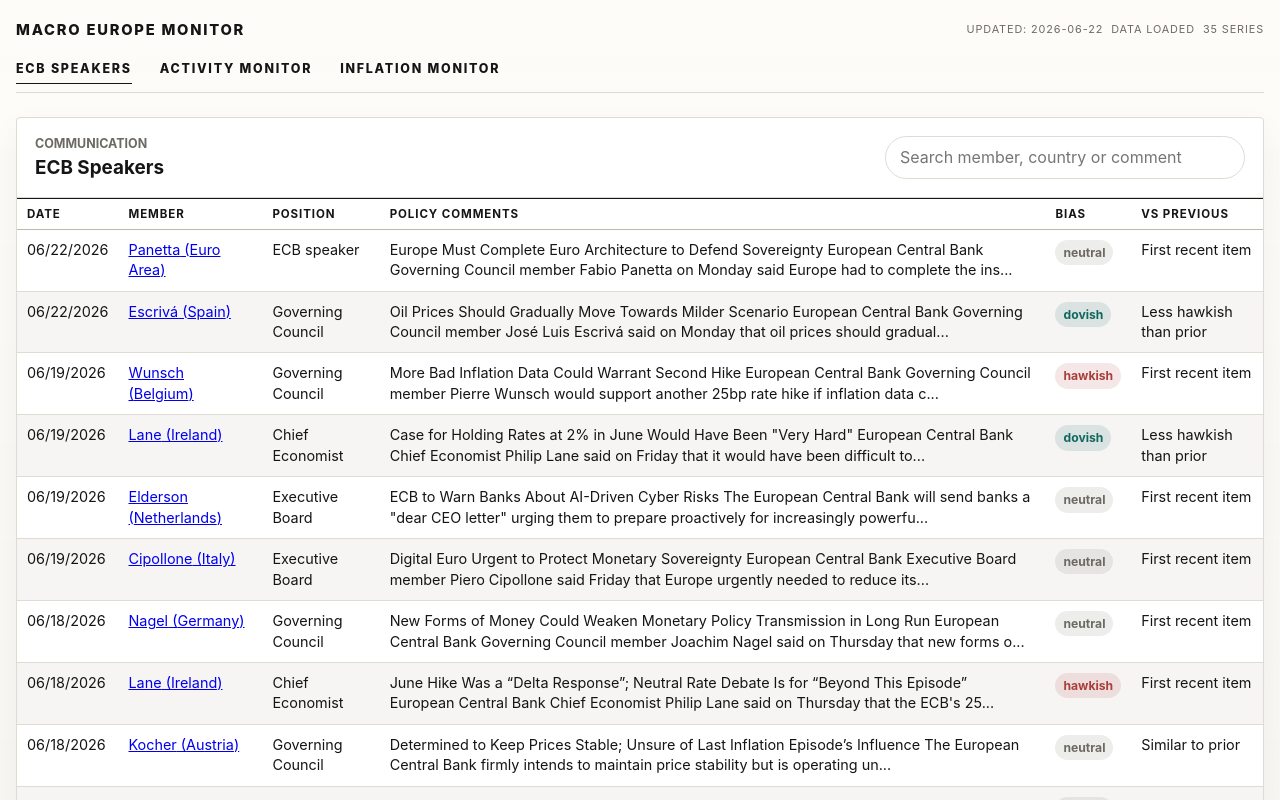
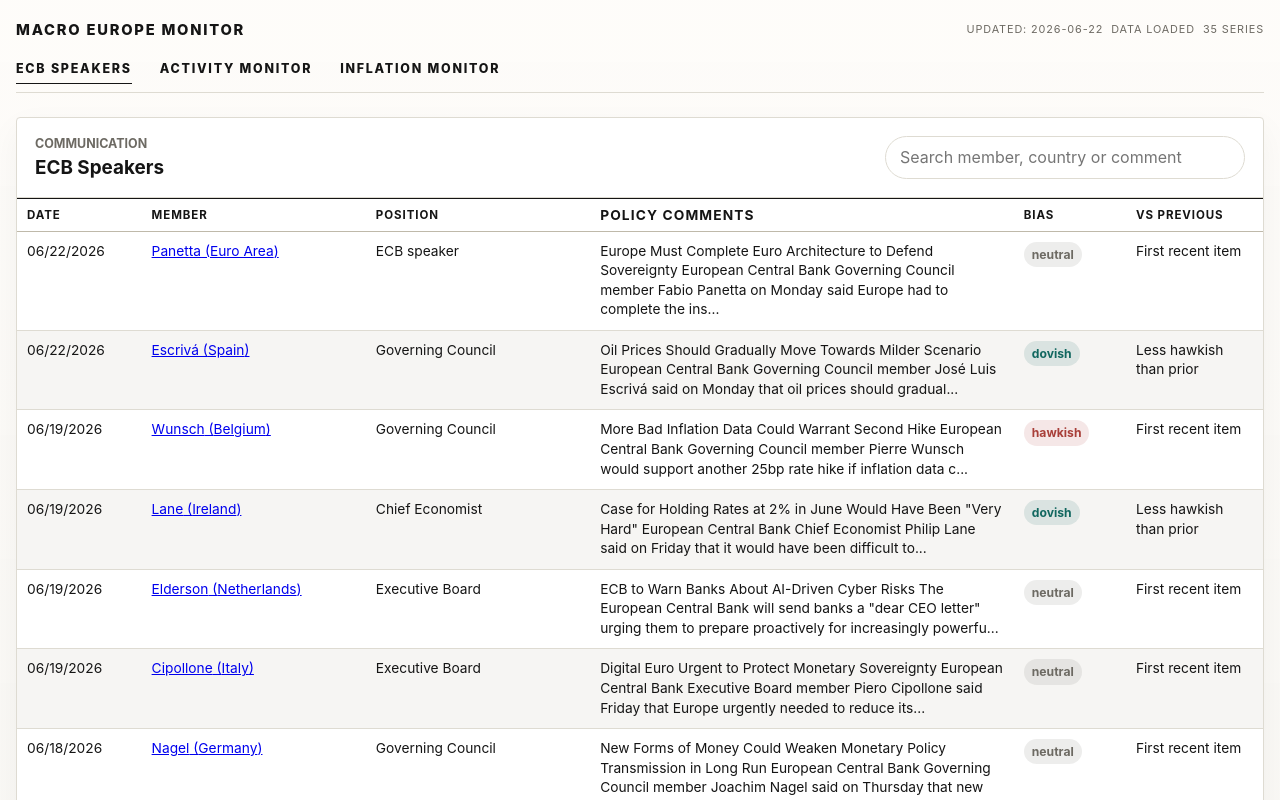
Before and after one commit to aliceodrumond/EuropeMonitor, a Next.js app: page / in a window 1280 px wide. Shown: the top 800 px of the page. Built offline with nearby package versions, Linux system fonts and the light colour scheme.

Commit message:
Improve mobile layout and chart sizing

```diff
--- a/app/globals.css
+++ b/app/globals.css
@@ -136,6 +136,7 @@
   display: grid;
   grid-template-columns: repeat(2, minmax(0, 1fr));
   gap: 18px;
+  align-items: stretch;
 }
 
 .chart-panel,
@@ -212,7 +213,7 @@
   display: block;
   width: 100%;
   height: auto;
-  min-height: 280px;
+  min-height: 330px;
   overflow: visible;
 }
 
@@ -295,7 +296,7 @@
   flex-wrap: wrap;
   justify-content: center;
   gap: 7px;
-  margin: 10px 0 6px;
+  margin: 8px 0 4px;
 }
 
 .legend-button {
@@ -309,7 +310,7 @@
 }
 
 .source-note {
-  margin: 8px 0 0;
+  margin: 6px 0 0;
   color: var(--muted);
   font-size: 0.74rem;
   line-height: 1.45;
@@ -365,7 +366,39 @@
   width: 100%;
   min-width: 980px;
   border-collapse: collapse;
-  font-size: 0.9rem;
+  table-layout: fixed;
+  font-size: 0.86rem;
+}
+
+.speaker-table th:nth-child(1),
+.speaker-table td:nth-child(1) {
+  width: 10%;
+}
+
+.speaker-table th:nth-child(2),
+.speaker-table td:nth-child(2) {
+  width: 18%;
+}
+
+.speaker-table th:nth-child(3),
+.speaker-table td:nth-child(3) {
+  width: 18%;
+}
+
+.speaker-table th:nth-child(4),
+.speaker-table td:nth-child(4) {
+  width: 34%;
+  font-size: inherit;
+}
+
+.speaker-table th:nth-child(5),
+.speaker-table td:nth-child(5) {
+  width: 9%;
+}
+
+.speaker-table th:nth-child(6),
+.speaker-table td:nth-child(6) {
+  width: 11%;
 }
 
 .speaker-table th {
@@ -450,7 +483,12 @@
     padding: 14px;
   }
 
+  .chart-svg {
+    min-height: 300px;
+  }
+
   .speaker-table {
-    min-width: 860px;
+    min-width: 900px;
+    font-size: 0.84rem;
   }
 }
--- a/app/page.tsx
+++ b/app/page.tsx
@@ -440,7 +440,7 @@
             setHover(buildHoverState(chartModel, svgX, svgY));
           }}
           role="img"
-          viewBox={`0 0 ${chartModel?.width ?? 920} ${chartModel?.height ?? 380}`}
+          viewBox={`0 0 ${chartModel?.width ?? 920} ${chartModel?.height ?? 470}`}
         >
           {chartModel ? (
             <ChartSvgContent
@@ -456,7 +456,7 @@
             className="tooltip"
             style={{
               left: `${(hover.x / (chartModel?.width ?? 920)) * 100}%`,
-              top: `${(hover.y / (chartModel?.height ?? 380)) * 100}%`,
+              top: `${(hover.y / (chartModel?.height ?? 470)) * 100}%`,
             }}
           >
             <div className="tooltip-date">{formatDateLabel(hover.date)}</div>
@@ -878,8 +878,8 @@
 
 function buildChartModel(series: ChartSeries[]) {
   const width = 920;
-  const height = 390;
-  const margin = { top: 36, right: 58, bottom: 48, left: 54 };
+  const height = 470;
+  const margin = { top: 30, right: 54, bottom: 42, left: 50 };
   const innerWidth = width - margin.left - margin.right;
   const innerHeight = height - margin.top - margin.bottom;
   const allPoints = series.flatMap((item) => item.points);
```
Also changed, not shown: scripts/build-static-pages.mjs (+8 -7 lines).
